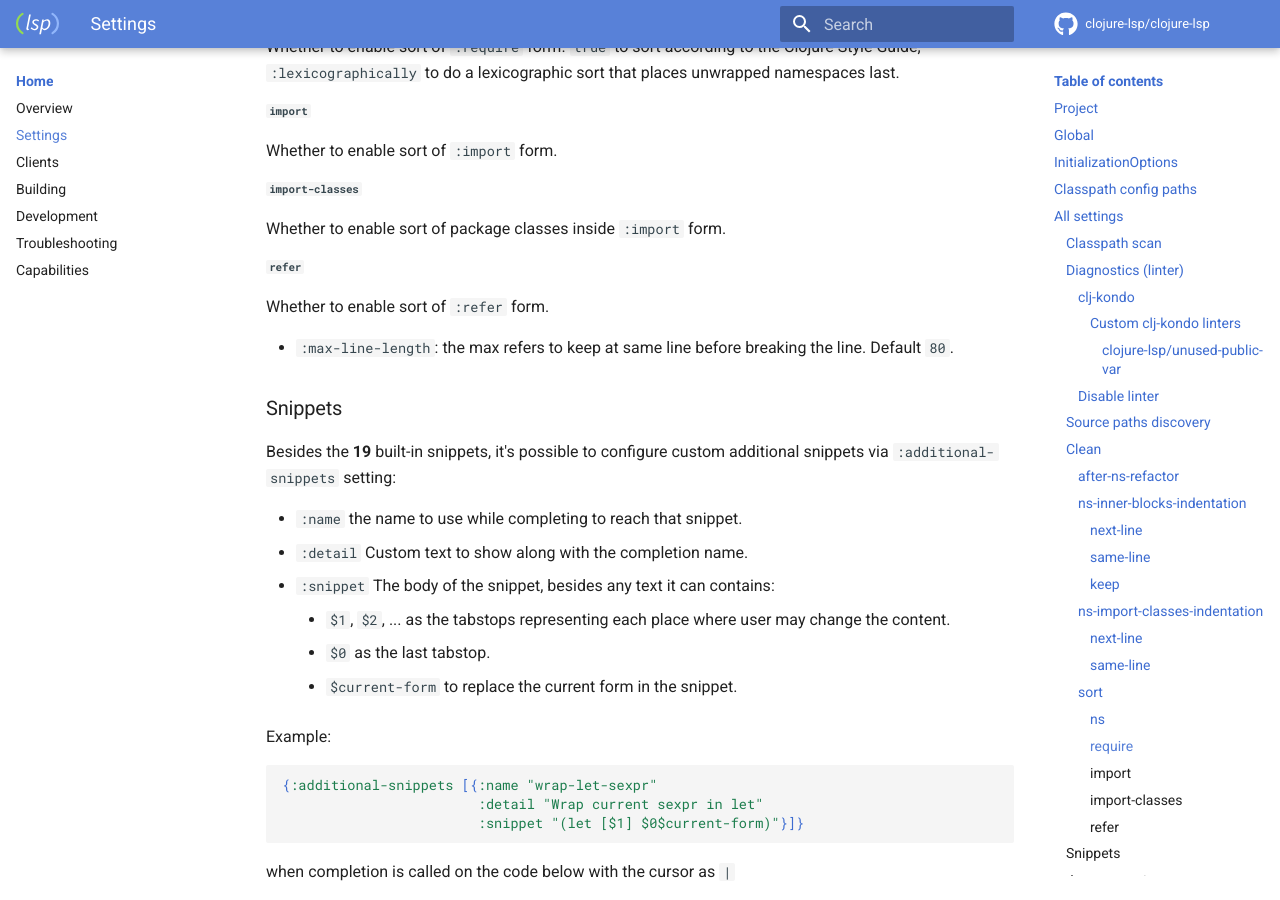
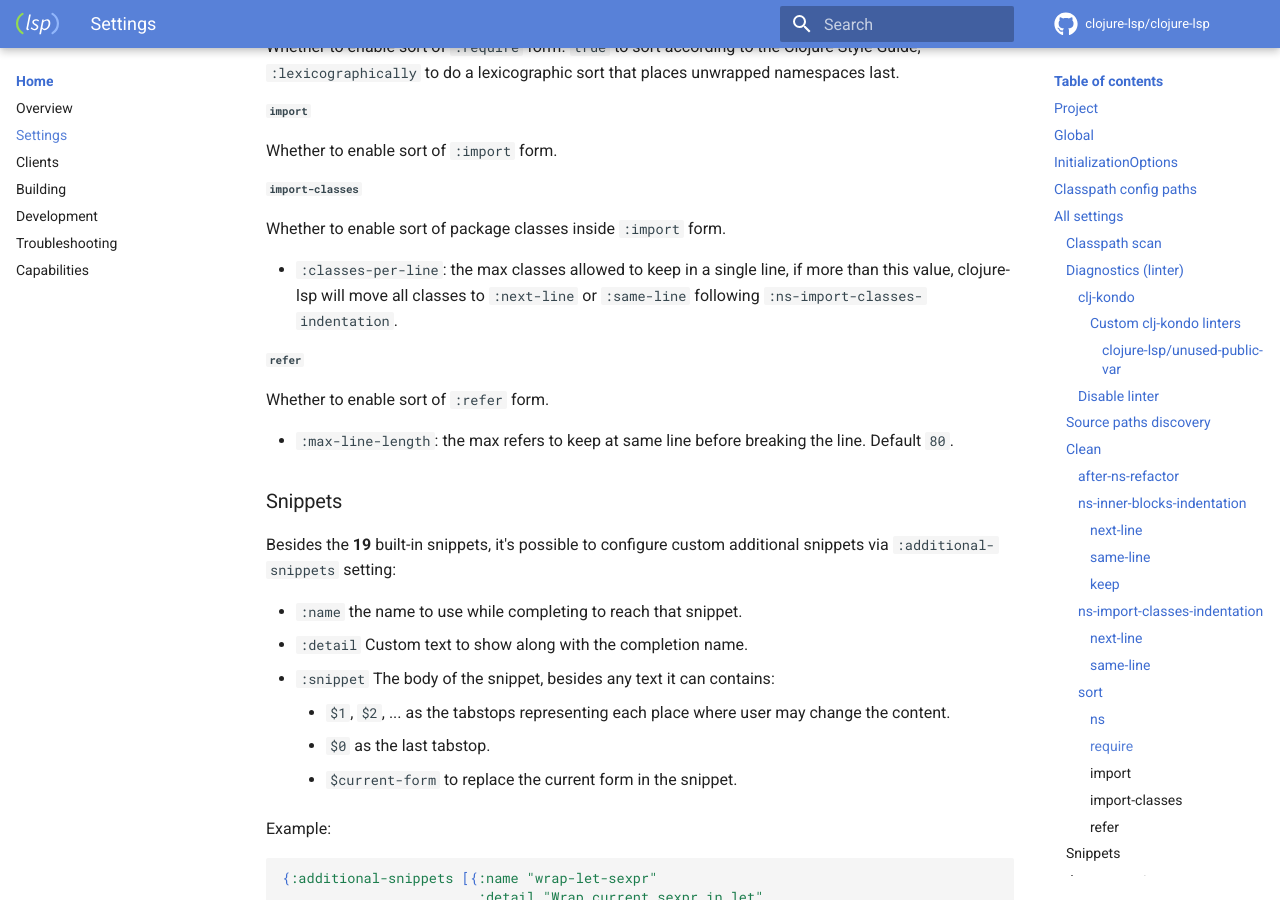
Before and after one commit to clojure-lsp/clojure-lsp, an MkDocs documentation site: the page built from docs/settings.md, in a window 1280 px wide and 900 px high, scrolled down 9590 px. Built offline with MkDocs 1.6.1 and Material for MkDocs 9.7.7, drawn with Linux system fonts in a browser that asks for light colours; comment, search, counter and statistics services are not loaded.

Commit message:
Allow specify how many classes clojure-lsp should check before moving sorted package imported classes to next line.
Fixes #966

```diff
--- a/docs/settings.md
+++ b/docs/settings.md
@@ -66,7 +66,7 @@ This is useful if you have some rule to apply to clojure-lsp for multiple projec
 
 ## All settings
 
-You can find all settings and its default values [here](https://github.com/clojure-lsp/clojure-lsp/blob/master/docs/all-available-settings.edn) and below the docs for each one:
+__You can find all settings and its default values [here](https://github.com/clojure-lsp/clojure-lsp/blob/master/docs/all-available-settings.edn)__ and below the docs for each one:
 
 | name                                      | description                                                                                                                                                                                                                                                                                                                                                                                                          | default                                                                                       |
 |-------------------------------------------|----------------------------------------------------------------------------------------------------------------------------------------------------------------------------------------------------------------------------------------------------------------------------------------------------------------------------------------------------------------------------------------------------------------------|-----------------------------------------------------------------------------------------------|
@@ -306,6 +306,8 @@ Whether to enable sort of `:import` form.
 
 Whether to enable sort of package classes inside `:import` form.
 
+- `:classes-per-line`: the max classes allowed to keep in a single line, if more than this value, clojure-lsp will move all classes to `:next-line` or `:same-line` following `:ns-import-classes-indentation`.
+
 ##### `refer`
 
 Whether to enable sort of `:refer` form.
```
Also changed, not shown: CHANGELOG.md (+3 -0 lines), 3 other files.
